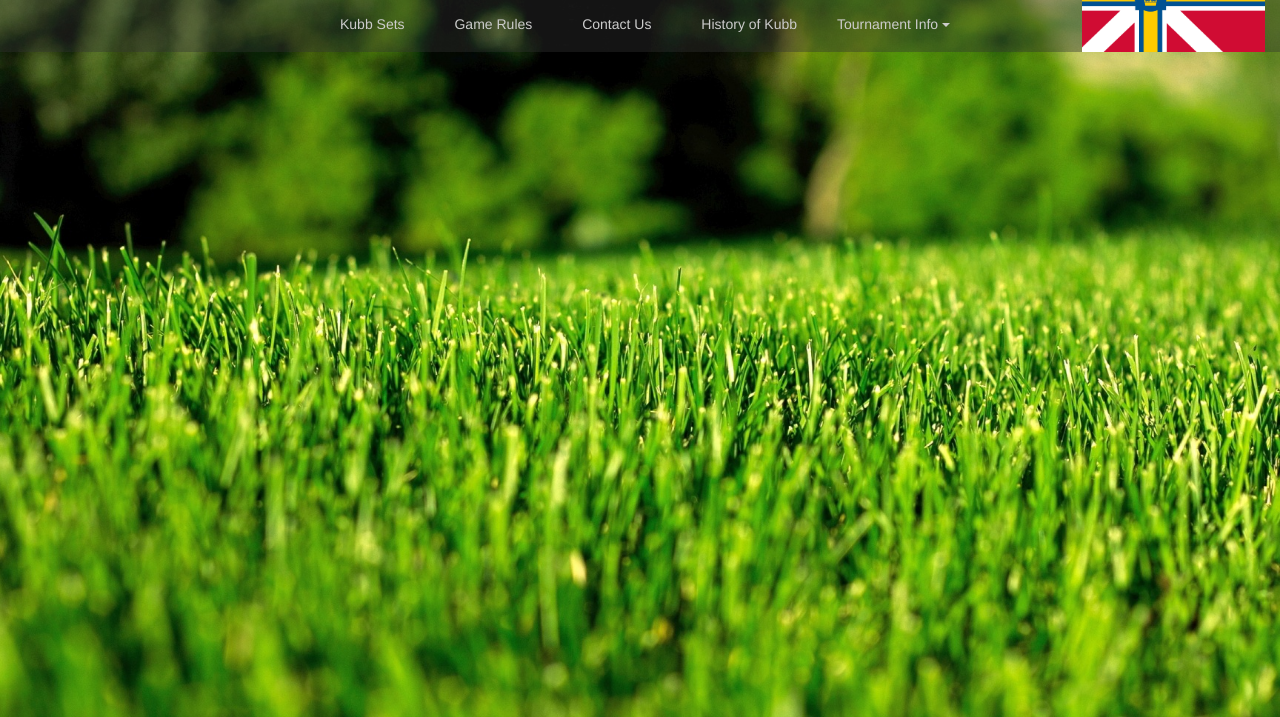
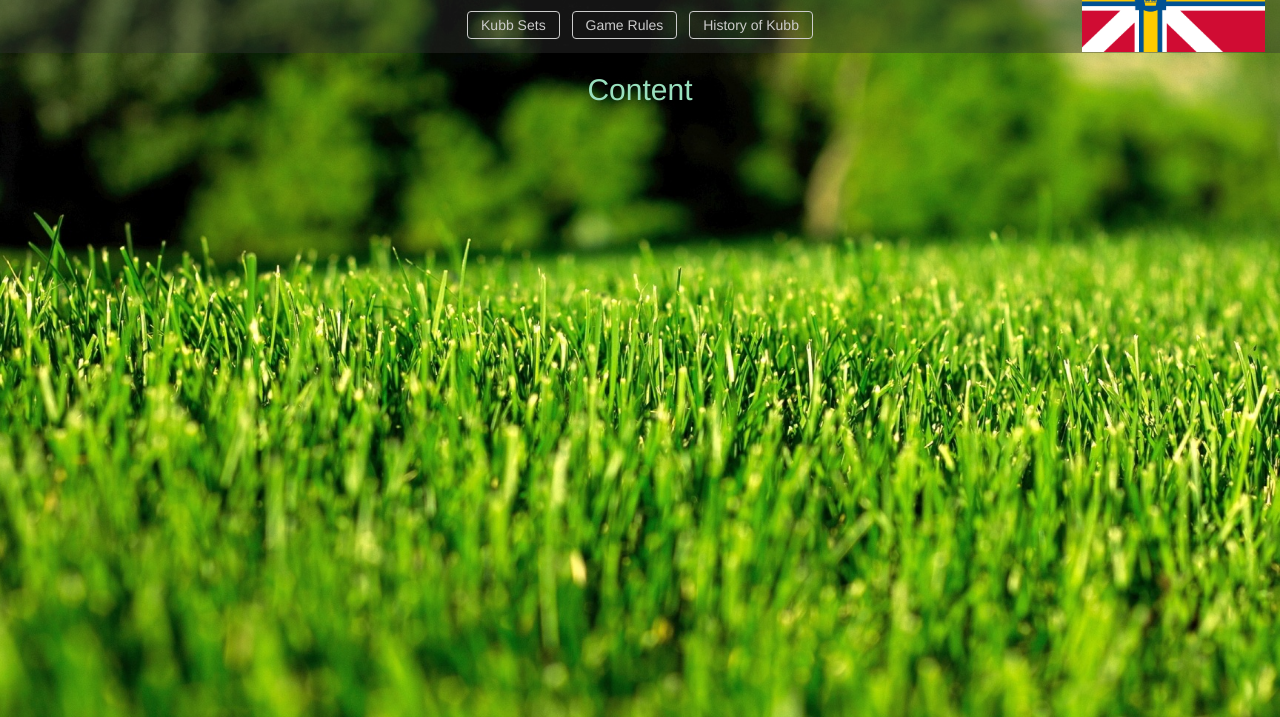
Before and after one commit to gatorjuice/kubb, a plain HTML site: page index.html in a window 1280 px wide. Shown: the part 83-800 px from the top of the page. Drawn offline with nearby package versions, Linux system fonts and the light colour scheme.

Commit message:
changed areond menu

```diff
--- a/index.html
+++ b/index.html
@@ -10,6 +10,7 @@
 	<title>Urban Viking Kubb</title>
 </head>
 <body>
+    <!--header-->
 	<div class='container-fluid header'>
 		<div class="row">
 			<div class="col-xs-2 headpic">
@@ -19,12 +20,10 @@
 				<h1 id="title">The Urban Viking</h1>
 				<p>the source for all things kubb</p>
 				<ul id="nav">
-
 					<li class="btn"><a href="#">Kubb Sets</a></li>
 					<li class="btn"><a href="#">Game Rules</a></li>
-					<li class="btn"><a href="#">Contact Us</a></li>
 					<li class="btn"><a href="#">History of Kubb</a></li>
-					<div class="btn-group">
+					<!--<div class="btn-group">
 						<button  class="btn dropdown-toggle" data-toggle="dropdown" aria-haspopup="true" aria-expanded="false">
 							Tournament Info <span class="caret"></span>
 						</button>
@@ -32,8 +31,7 @@
 							<li><a target="_blank" href="http://www.usakubb.org/">U.S. Kubb</a></li>
 							<li><a target="_blank" href="http://www.vmkubb.com/">VM i Kubb</a></li>
 						</ul>
-
-					</div>
+					</div>-->
 				</ul>
 			</div>
 			<div class="col-xs-2 headpic">
@@ -41,6 +39,10 @@
 			</div>
 		</div>
 	</div>
+	<!--main body-->
+	<div class='container-fluid mainbody'>
+		<h2>Content</h2>
+	</div>
 	<!--javascript goes here-->
 	<script src="https://ajax.googleapis.com/ajax/libs/jquery/1.11.3/jquery.min.js"></script>
 	<script src="https://maxcdn.bootstrapcdn.com/bootstrap/3.3.5/js/bootstrap.min.js"></script>
--- a/main.css
+++ b/main.css
@@ -26,6 +26,9 @@ button {
 	background-color: transparent;
 	border: none;
 	color: #CCCCCC;
+}
+.dropdown-toggle {
+	padding: 6px;
 }
 button:hover{
 	background-color: transparent;
@@ -59,9 +62,15 @@ a:hover {
 	color: #FFFFFF;
 	transition: .5s;
 }
+.btn {
+	border: 1px solid #CCCCCC;
+	margin: 4px;
+	padding: 3px;
+}
 .btn:hover{
 	text-decoration: none;
 	background-color: rgba(255, 182, 193, 0.50);
 	/*font-weight: bold;*/
+	border: 0 solid #CCCCCC;
 	transition: background-color 1s, font-weight .1s;
 }
```
